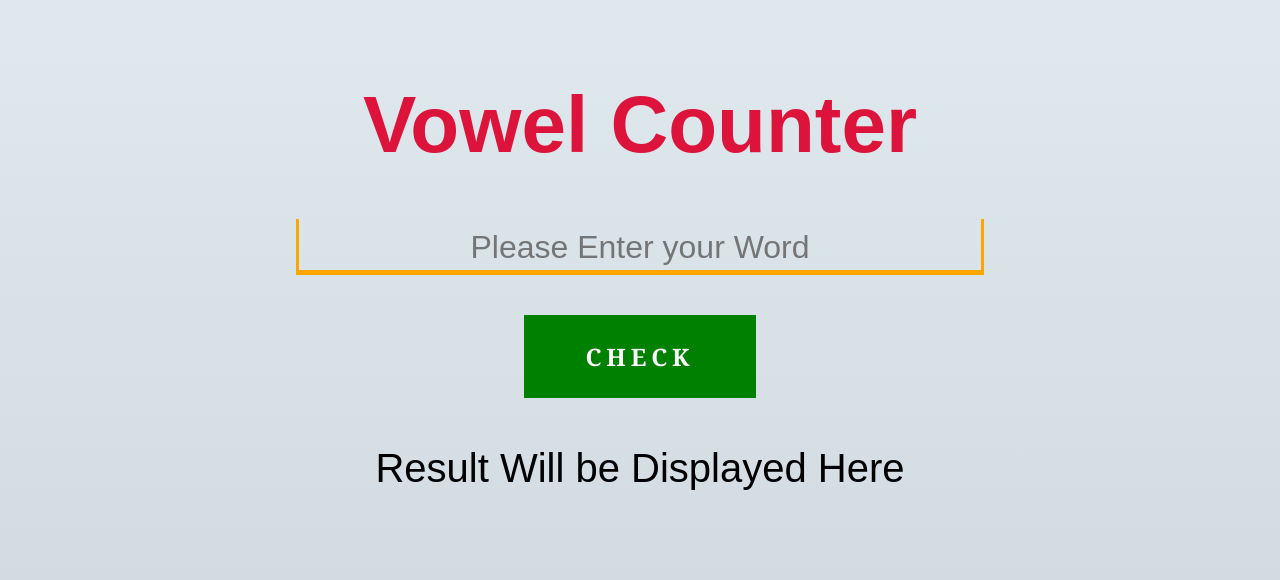
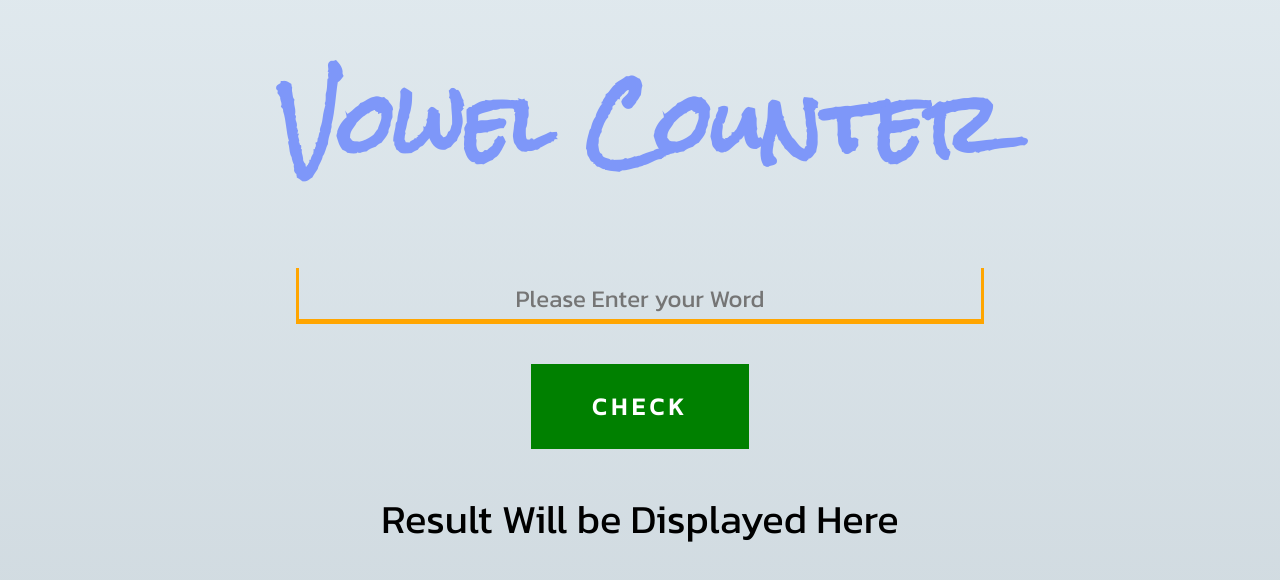
Before and after one commit to hariFED/100-Days-of-JavaScript, a plain HTML site: page --Vowel-Counter/index.html in a window 1280 px wide. Shown: the part 112-692 px from the top of the page. Drawn offline with Linux system fonts and the light colour scheme.

Commit message:
CSS UPDATED
FONTS AND COLOR CHANGED

```diff
--- a/--Vowel-Counter/styles.css
+++ b/--Vowel-Counter/styles.css
@@ -1,3 +1,5 @@
+@import url("https://fonts.googleapis.com/css2?family=Rock+Salt&display=swap");
+@import url("https://fonts.googleapis.com/css2?family=Kanit&display=swap");
 :root {
   --white: #fff;
   --black: #1c2b2d;
@@ -52,8 +54,9 @@ img {
 h1 {
   font-size: 5rem;
   font-weight: 700;
-  color: crimson;
+  color: rgb(126, 151, 249);
   margin-bottom: 3rem;
+  font-family: "Rock Salt", cursive;
 }
 input {
   width: 80%;
@@ -67,12 +70,14 @@ input {
   text-align: center;
   text-transform: uppercase;
   background-color: transparent;
+  font-family: "Kanit", sans-serif;
 }
 
 input::placeholder {
-  font-size: 2rem;
+  font-size: 1.5rem;
   text-align: center;
   text-transform: none;
+  font-family: "Kanit", sans-serif;
 }
 
 button {
@@ -84,7 +89,7 @@ button {
   font-weight: 700;
   color: var(--white);
   letter-spacing: 0.2em;
-  font-family: Georgia, "Times New Roman", Times, serif;
+  font-family: "Kanit", sans-serif;
   cursor: pointer;
 }
 
@@ -95,5 +100,5 @@ button:hover {
 
 p {
   font-size: 2.5rem;
-  font-family: fantasy;
+  font-family: "Kanit", sans-serif;
 }
```
